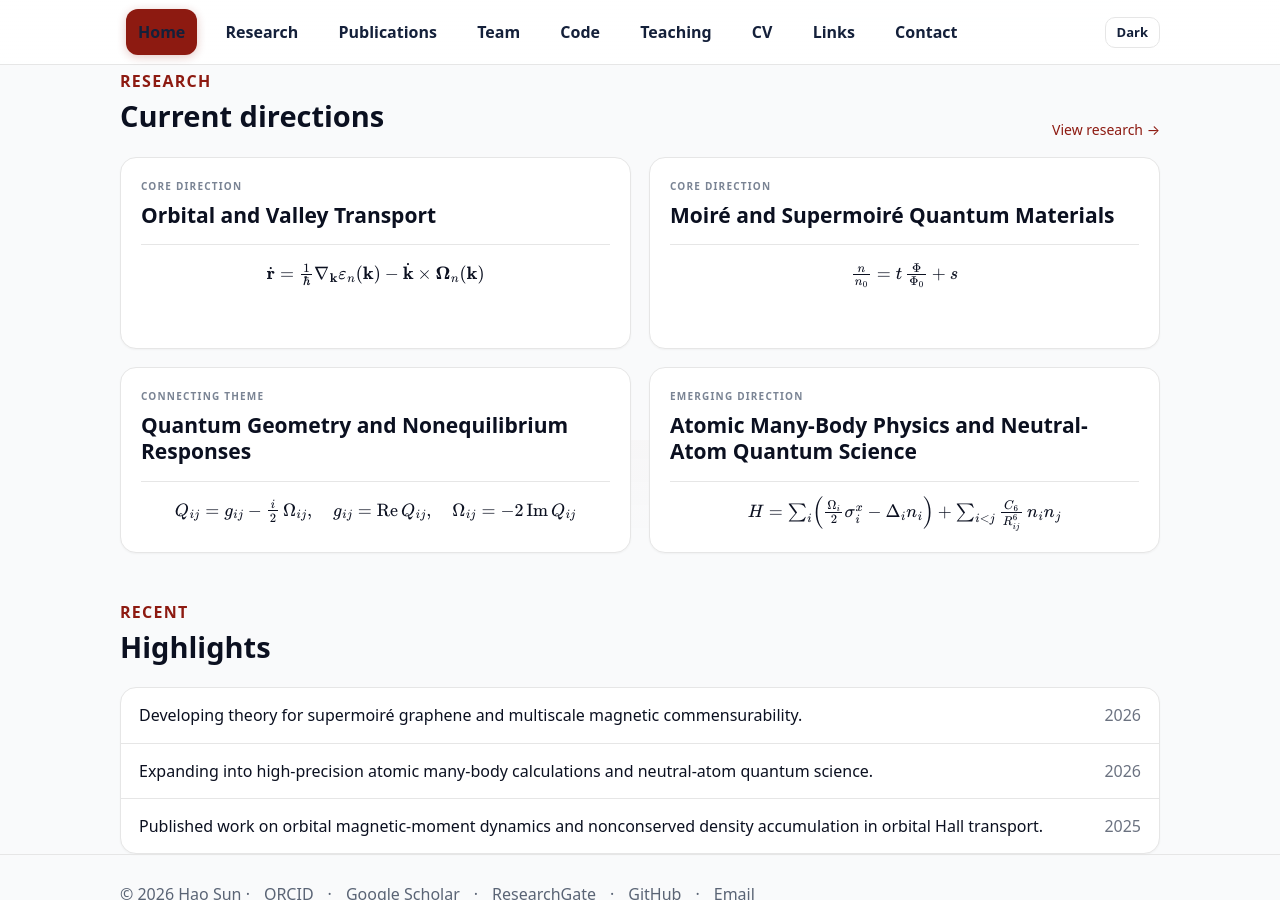
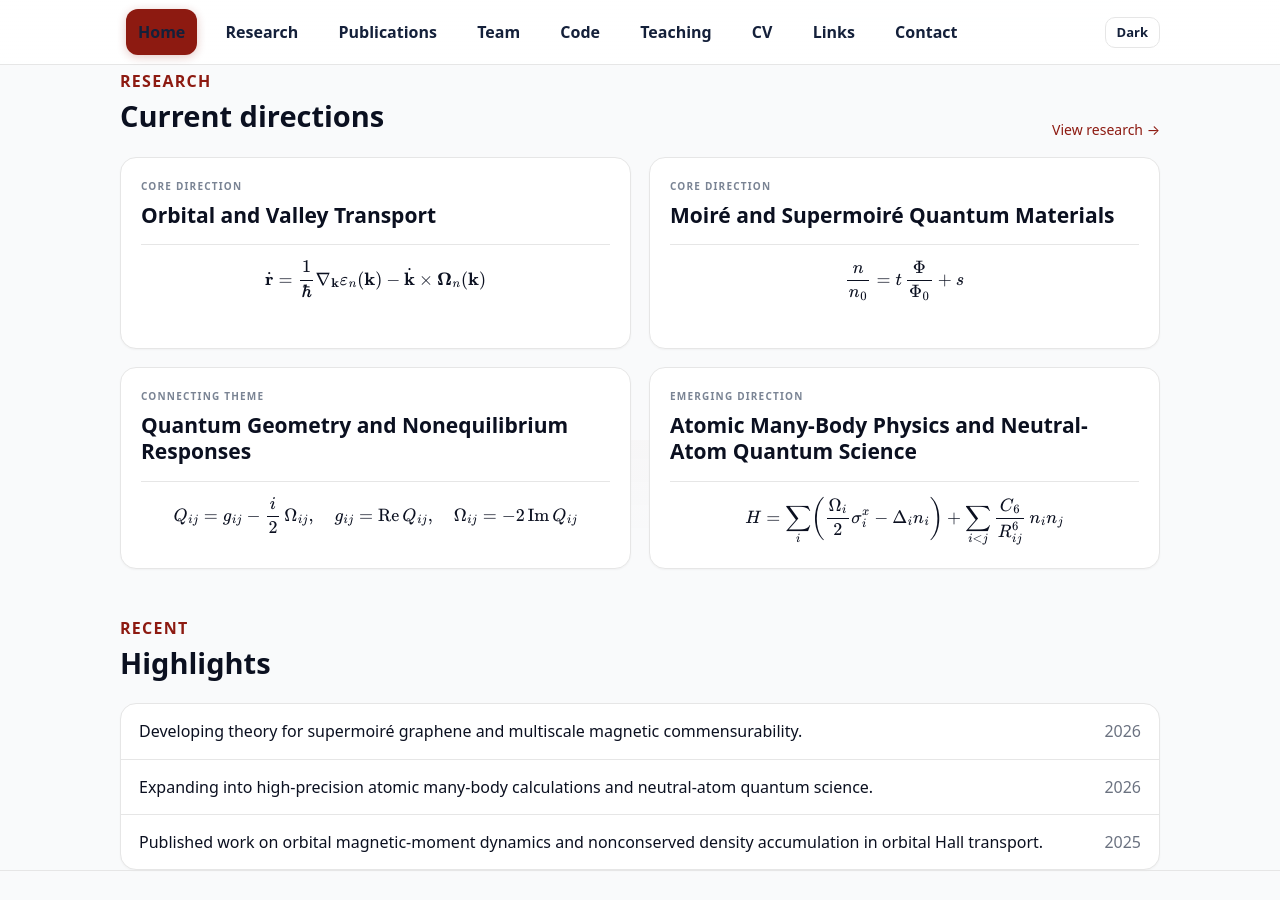
Before and after one commit to sunohao/sunohao.github.io, a Jekyll site: the page built from index.md, in a window 1280 px wide and 900 px high, scrolled down 460 px. Built offline with Jekyll 4.4.1, drawn with Linux system fonts in a browser that asks for light colours.

Commit message:
Use display-style math in direction cards

```diff
--- a/index.md
+++ b/index.md
@@ -35,25 +35,25 @@ title: Home
     <div class="card pad research-card research-primary">
       <div class="research-kicker">CORE DIRECTION</div>
       <h3>Orbital and Valley Transport</h3>
-      <div class="direction-eq">\( \dot{\mathbf r}=\frac{1}{\hbar}\nabla_{\mathbf k}\varepsilon_n(\mathbf k)-\dot{\mathbf k}\times\mathbf\Omega_n(\mathbf k) \)</div>
+      <div class="direction-eq">\( \displaystyle \dot{\mathbf r}=\frac{1}{\hbar}\nabla_{\mathbf k}\varepsilon_n(\mathbf k)-\dot{\mathbf k}\times\mathbf\Omega_n(\mathbf k) \)</div>
     </div>
 
     <div class="card pad research-card research-primary">
       <div class="research-kicker">CORE DIRECTION</div>
       <h3>Moiré and Supermoiré Quantum Materials</h3>
-      <div class="direction-eq">\( \frac{n}{n_0}=t\,\frac{\Phi}{\Phi_0}+s \)</div>
+      <div class="direction-eq">\( \displaystyle \frac{n}{n_0}=t\,\frac{\Phi}{\Phi_0}+s \)</div>
     </div>
 
     <div class="card pad research-card">
       <div class="research-kicker">CONNECTING THEME</div>
       <h3>Quantum Geometry and Nonequilibrium Responses</h3>
-      <div class="direction-eq">\( Q_{ij}=g_{ij}-\frac{i}{2}\,\Omega_{ij},\quad g_{ij}=\operatorname{Re}Q_{ij},\quad \Omega_{ij}=-2\operatorname{Im}Q_{ij} \)</div>
+      <div class="direction-eq">\( \displaystyle Q_{ij}=g_{ij}-\frac{i}{2}\,\Omega_{ij},\quad g_{ij}=\operatorname{Re}Q_{ij},\quad \Omega_{ij}=-2\operatorname{Im}Q_{ij} \)</div>
     </div>
 
     <div class="card pad research-card research-emerging">
       <div class="research-kicker">EMERGING DIRECTION</div>
       <h3>Atomic Many-Body Physics and Neutral-Atom Quantum Science</h3>
-      <div class="direction-eq">\( H=\sum_i\!\left(\frac{\Omega_i}{2}\sigma_i^x-\Delta_i n_i\right)+\sum_{i<j}\frac{C_6}{R_{ij}^6}\,n_i n_j \)</div>
+      <div class="direction-eq">\( \displaystyle H=\sum_i\!\left(\frac{\Omega_i}{2}\sigma_i^x-\Delta_i n_i\right)+\sum_{i<j}\frac{C_6}{R_{ij}^6}\,n_i n_j \)</div>
     </div>
   </div>
 </section>
```
